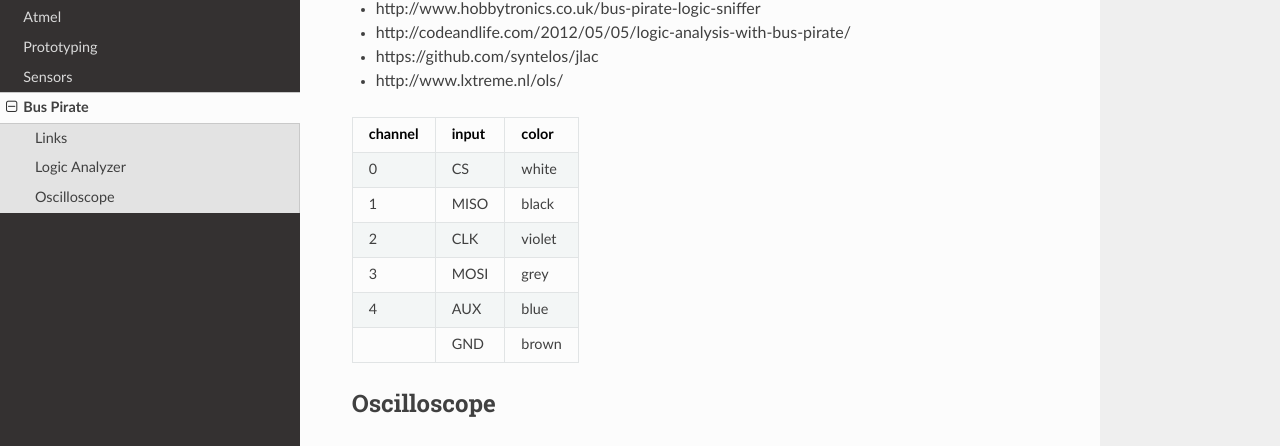
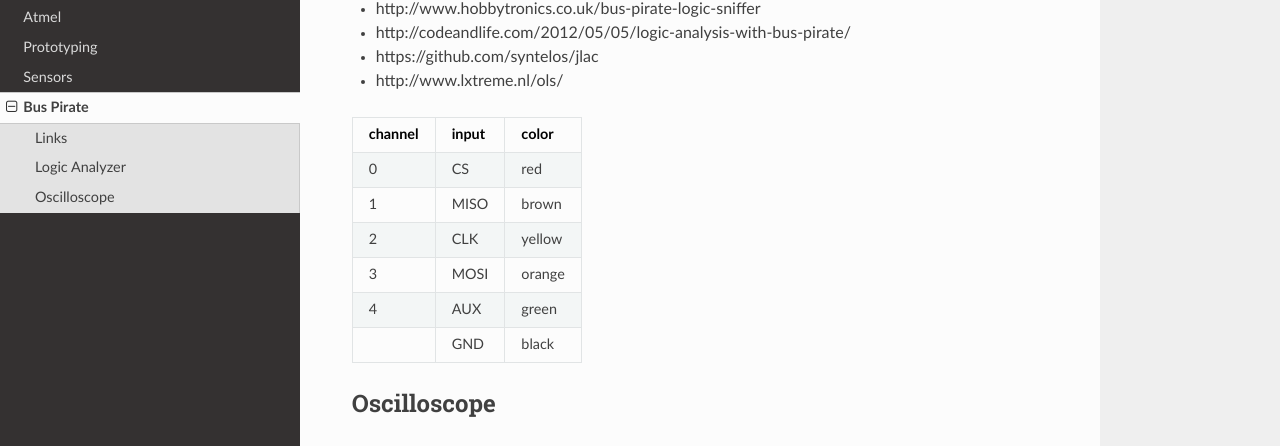
Before and after one commit to gipi/electronics-notes, an MkDocs documentation site: the page built from docs/buspirate.md, in a window 1280 px wide and 900 px high, scrolled down 1737 px. Shown: the part 280-726 px from the top of the window. Built offline with MkDocs 1.6.1, drawn with Linux system fonts in a browser that asks for light colours; nearby versions of some CDN libraries; old or Windows-style settings are respelled for this version of MkDocs.

Commit message:
Fix cable colors.

```diff
--- a/docs/buspirate.md
+++ b/docs/buspirate.md
@@ -121,12 +121,12 @@ error code meaning are [here](http://kernel.org/pub/linux/kernel/people/marcelo/
 
 | channel | input | color |
 |---------|-------|-------|
-| 0 | CS | white|
-| 1 | MISO | black |
-| 2 | CLK  | violet |
-| 3     | MOSI | grey |
-| 4     | AUX  | blue |
-|  |GND  | brown |
+| 0 | CS | red|
+| 1 | MISO | brown |
+| 2 | CLK  | yellow |
+| 3     | MOSI | orange |
+| 4     | AUX  | green |
+|  |GND  | black |
 
 ## Oscilloscope
 
```
